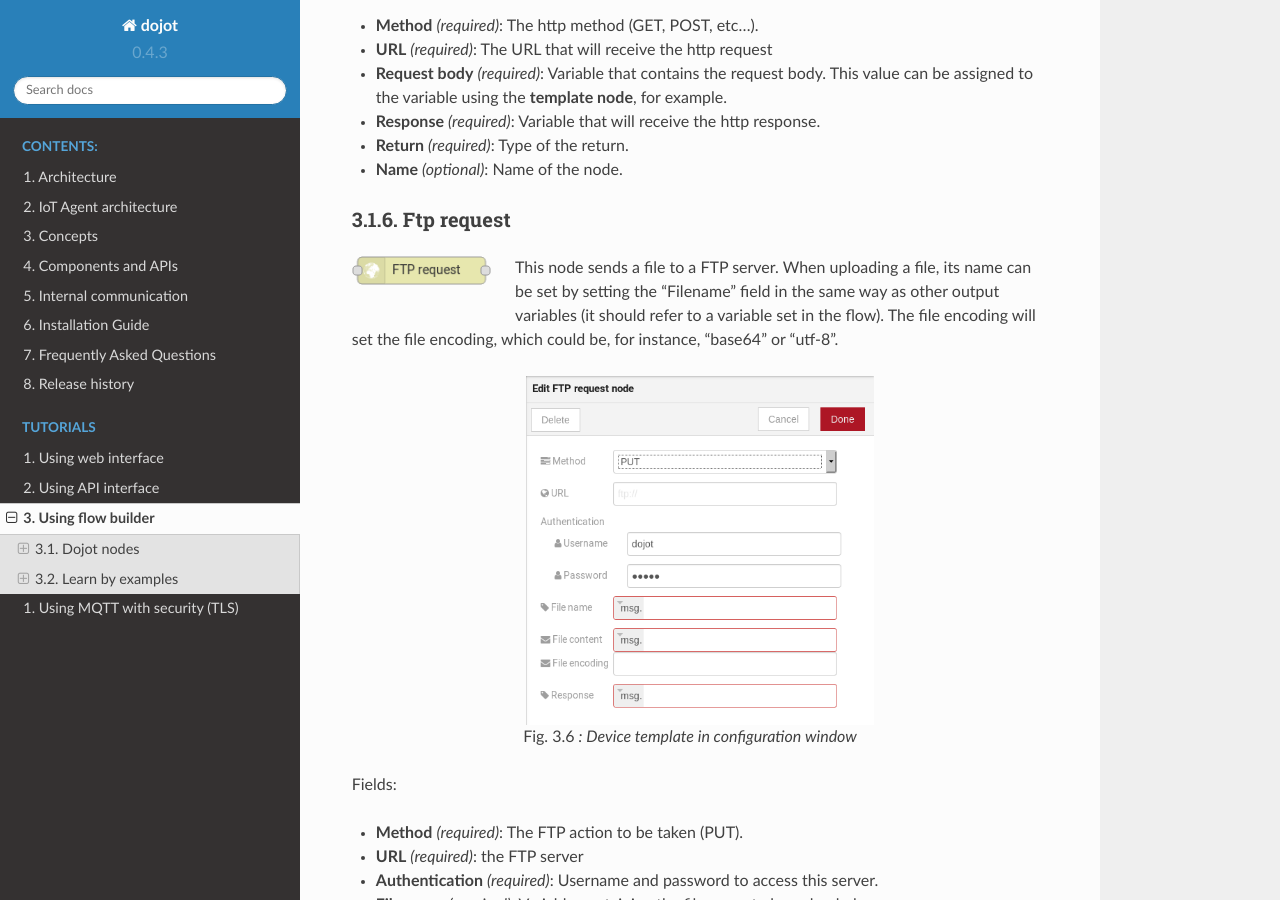
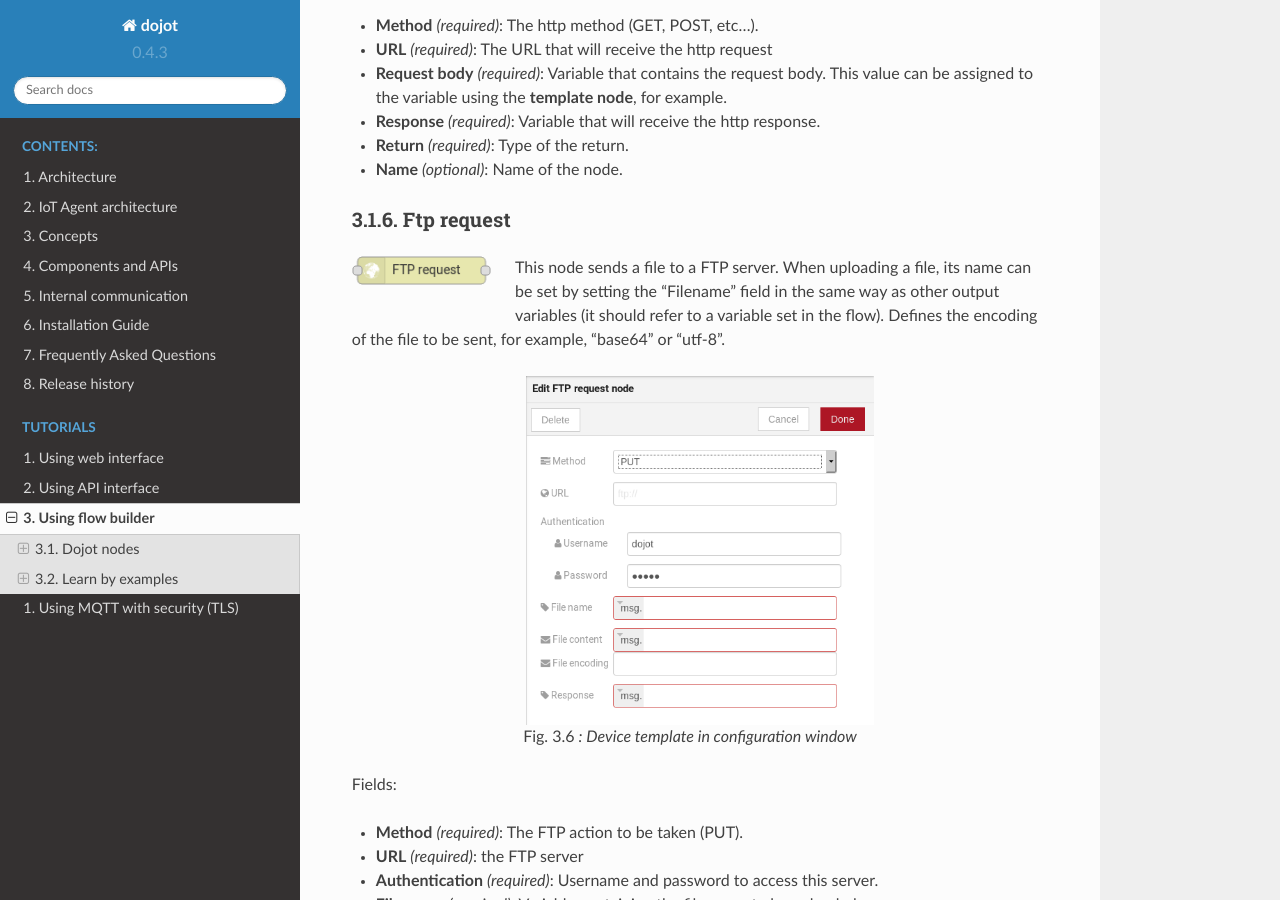
Before and after one commit to dojot/docs, a Sphinx documentation site: the page built from source/flow.rst, in a window 1280 px wide and 900 px high, scrolled down 5203 px. Built offline with Sphinx 7.4.7 and the Read the Docs theme 2.0.0, drawn with Linux system fonts in a browser that asks for light colours; some of the changed text lies outside the part shown.

Commit message:
typo in transl

```diff
--- a/source/flow.rst
+++ b/source/flow.rst
@@ -234,9 +234,8 @@ Ftp request
 
 This node sends a file to a FTP server. When uploading a
 file, its name can be set by setting the "Filename" field in the same way as
-other output variables (it should refer to a variable set in the flow). The
-file encoding will set the file encoding, which could be, for instance,
-"base64" or "utf-8".
+other output variables (it should refer to a variable set in the flow).
+Defines the encoding of the file to be sent, for example, "base64" or "utf-8".
 
 
 .. _ftp-request-panel:
@@ -620,7 +619,7 @@ encoding format and file content.
     :align: center
     :alt: kafka2ftp_node_cfg
 
-    : Publish in FTP topic configuration
+    : *Publish in FTP topic* configuration
 
 Fields:
 
```
Also changed, not shown: 2 other files.
